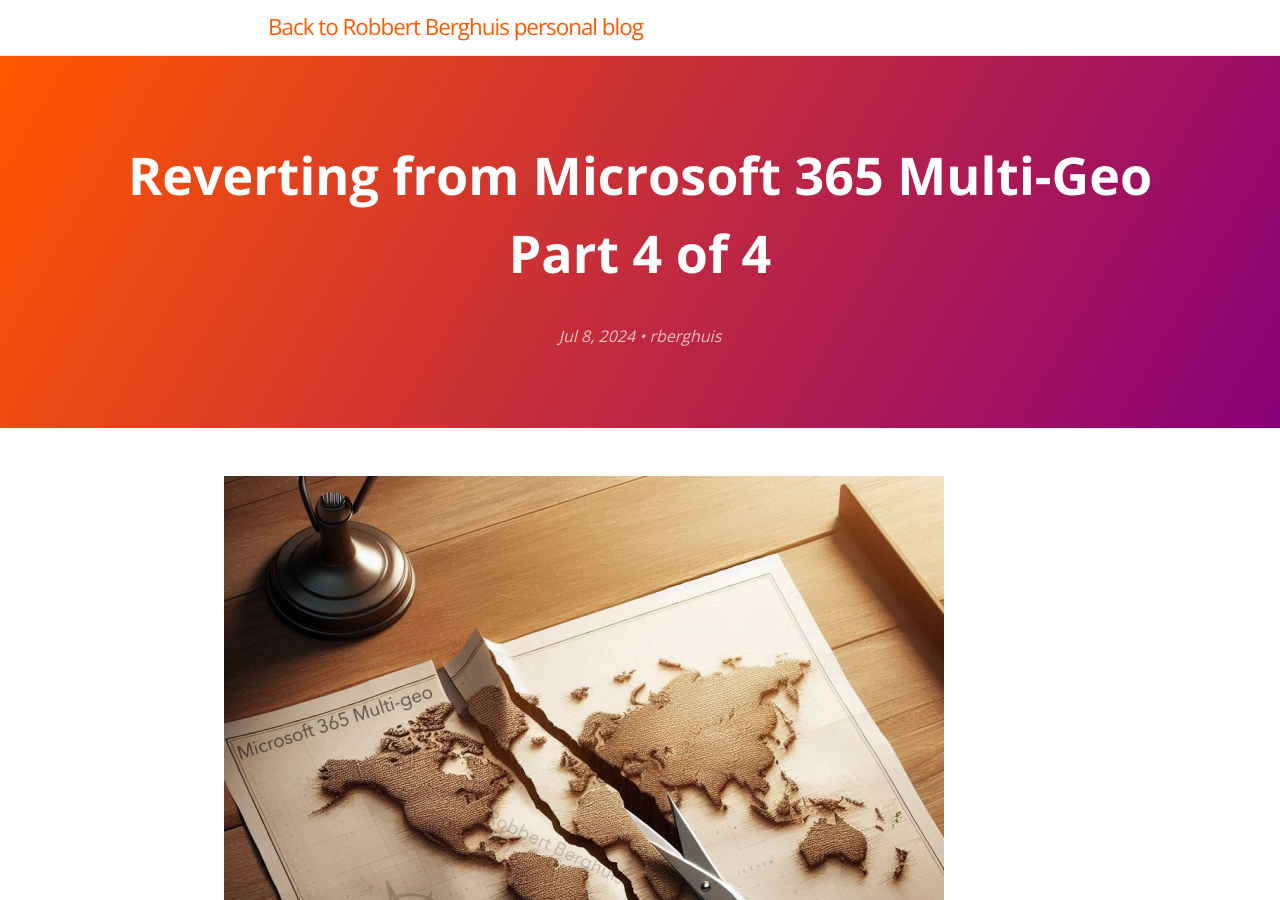
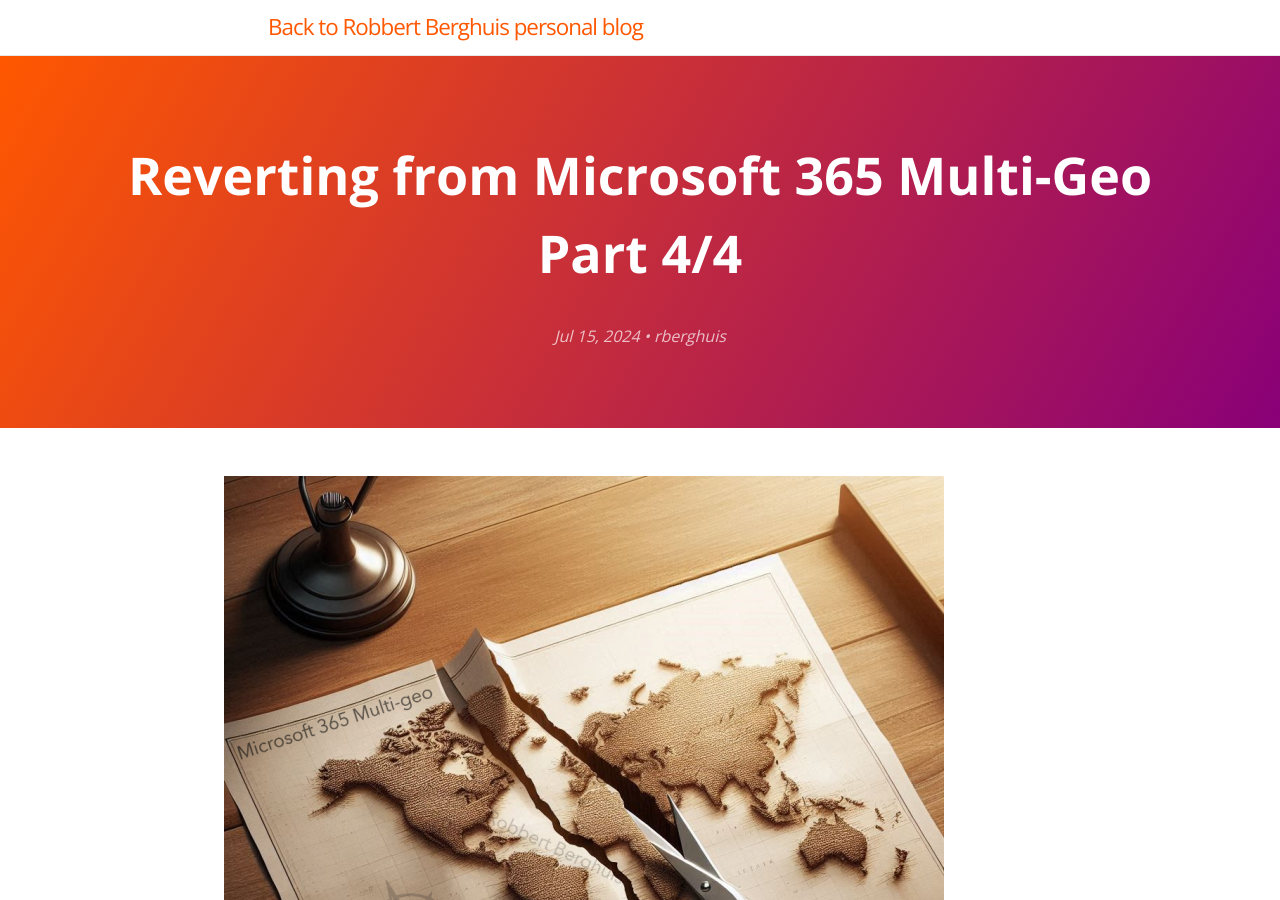
Before and after one commit to rberghuis/rberghuis.github.io, a Jekyll site: the page built from _posts/2024-07-15-Reverting-from-Microsoft-365-Multi-Geo-Part-4.MD, in a window 1280 px wide and 900 px high. Built offline with Jekyll 4.4.1, drawn with Linux system fonts in a browser that asks for light colours.

Commit message:
Initial commit

```diff
--- a/_posts/2024-07-15-Reverting-from-Microsoft-365-Multi-Geo-Part-4.MD
+++ b/_posts/2024-07-15-Reverting-from-Microsoft-365-Multi-Geo-Part-4.MD
@@ -1,7 +1,7 @@
 ---
 layout: post
-title: "Reverting from Microsoft 365 Multi-Geo Part 4 of 4"
-date: 2024-07-08
+title: "Reverting from Microsoft 365 Multi-Geo Part 4/4"
+date: 2024-07-15
 description: "In this post we will explore validating the Purview Compliance retention policies are active on the moved objects. This is especially important when you have restored objects from an inactive state, as you do not want to inadvertently lose data because some background process did not properly apply your expected retention policy."
 ---
 
```
Also changed, not shown: _posts/2024-06-24-Reverting-from-Microsoft-365-Multi-Geo-Part-1.MD (+1 -1 lines), _posts/2024-07-01-Reverting-from-Microsoft-365-Multi-Geo-Part-2.MD (+1 -1 lines), _posts/2024-07-08-Reverting-from-Microsoft-365-Multi-Geo-Part-3.MD (+1 -1 lines).
